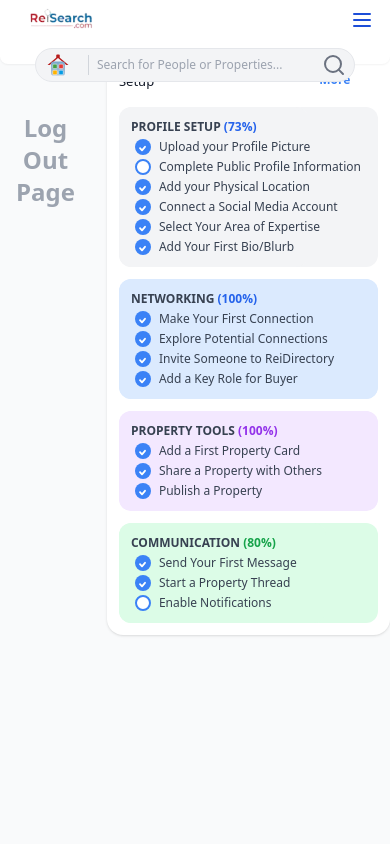
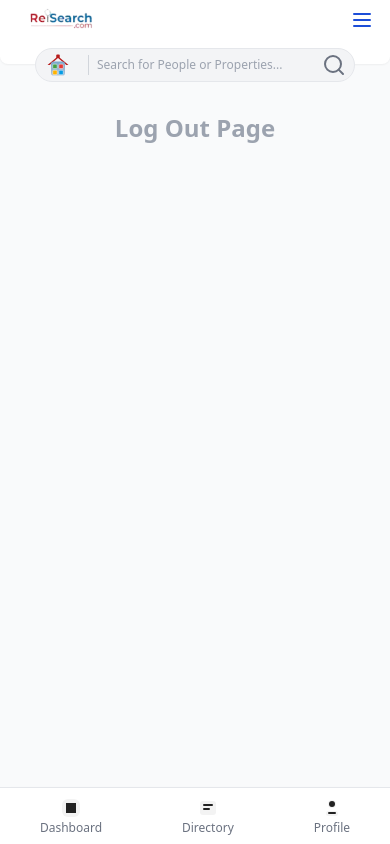
Before and after one commit to BereketMengaw/ReiSearch, a React (Vite) app: page /logout in a window 390 px wide. Built offline with nearby package versions, Linux system fonts and the light colour scheme.

Commit message:
updated responsive for the sidebar: only 3 selected buttons are used for small screen

```diff
--- a/src/App.tsx
+++ b/src/App.tsx
@@ -30,7 +30,7 @@ const App: React.FC = () => {
 
 
 
-            {/* Main routed content */}
+            {/* Main routed content  */}
             <main className="flex-1 p-4">
               <Routes>
                 <Route path="/" element={
@@ -57,10 +57,12 @@ const App: React.FC = () => {
 
 
 
-            {/* Right sidebar: ProfileStatusTiles at the top */}
+
+            {/* Right sidebar: ProfileStatusTiles at the top
             <div className="flex flex-col items-end mt-0 ml-4" style={{minWidth: '260px'}}>
               <ProfileStatusTiles />
             </div>
+            */}
 
 
           </div>
--- a/src/components/Sidebar/Sidebar.tsx
+++ b/src/components/Sidebar/Sidebar.tsx
@@ -7,7 +7,7 @@ const navLinks = [
     <svg width="22" height="22" fill="none" viewBox="0 0 24 24"><rect x="3" y="3" width="18" height="18" rx="6" fill="#f3f3f3"/><path d="M7 7h10v10H7z" fill="#222"/></svg>
   ) },
   { to: '/rei-directory', label: (
-    <span className="font-bold text-black text-base tracking-tight">REI <span className="text-gray-700">Directory</span></span>
+    <span className="font-bold text-blue-200  text-base tracking-tight">REI <span className="text-blue-600">Directory</span></span>
   ), icon: null },
   { to: '/feed', label: 'Feed', icon: (
     <svg width="22" height="22" fill="none" viewBox="0 0 24 24"><rect x="4" y="5" width="16" height="14" rx="3" fill="#f3f3f3"/><rect x="7" y="8" width="10" height="2" rx="1" fill="#222"/><rect x="7" y="12" width="7" height="2" rx="1" fill="#222"/></svg>
@@ -40,6 +40,7 @@ const DropdownArrow = () => (
 );
 
 const Sidebar: React.FC = () => (
+  <React.Fragment>
     <aside className="hidden mt-10 md:flex fixed mt-5 mb-5 left-3 top-10 bottom-0 z-30 bg-white dark:bg-gray-900 text-gray-900 dark:text-gray-100 w-60 h-screen rounded-2xl shadow-lg border border-gray-100 dark:border-gray-800 flex flex-col justify-between p-0 ml-2 max-h-[calc(100vh-5rem)] transition-colors duration-300">
       {/* Navigation */}
       <nav className="flex flex-col gap-1 pt-3 px-2">
@@ -125,6 +126,22 @@ const Sidebar: React.FC = () => (
         </div>
       </div>
     </aside>
+    {/* Mobile footer nav: only visible on mobile */}
+    <nav className="fixed bottom-0 left-0 right-0 z-40 flex md:hidden bg-white dark:bg-gray-900 border-t border-gray-200 dark:border-gray-800 shadow-lg justify-around py-2">
+      <NavLink to="/" className={({ isActive }) => `flex flex-col items-center text-xs ${isActive ? 'text-blue-600' : 'text-gray-500 dark:text-gray-300'}` } end>
+        <svg width="24" height="24" fill="none" viewBox="0 0 24 24"><rect x="3" y="3" width="18" height="18" rx="6" fill="#f3f3f3"/><path d="M7 7h10v10H7z" fill="#222"/></svg>
+        Dashboard
+      </NavLink>
+      <NavLink to="/rei-directory" className={({ isActive }) => `flex flex-col items-center text-xs ${isActive ? 'text-blue-600' : 'text-gray-500 dark:text-gray-300'}` } end>
+        <svg width="24" height="24" fill="none" viewBox="0 0 24 24"><rect x="4" y="5" width="16" height="14" rx="3" fill="#f3f3f3"/><rect x="7" y="8" width="10" height="2" rx="1" fill="#222"/><rect x="7" y="12" width="7" height="2" rx="1" fill="#222"/></svg>
+        Directory
+      </NavLink>
+      <NavLink to="/profile" className={({ isActive }) => `flex flex-col items-center text-xs ${isActive ? 'text-blue-600' : 'text-gray-500 dark:text-gray-300'}` } end>
+        <svg width="24" height="24" fill="none" viewBox="0 0 24 24"><circle cx="12" cy="8" r="4" fill="#f3f3f3"/><circle cx="12" cy="8" r="3" fill="#222"/><rect x="6" y="15" width="12" height="5" rx="2.5" fill="#f3f3f3"/><rect x="8" y="16" width="8" height="2" rx="1" fill="#222"/></svg>
+        Profile
+      </NavLink>
+    </nav>
+  </React.Fragment>
 );
 
 export default Sidebar;
```
Lines whose indentation alone changed are shown as unchanged.
